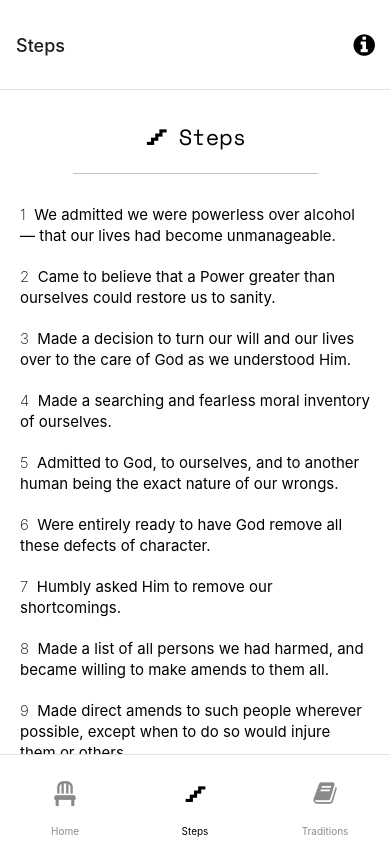
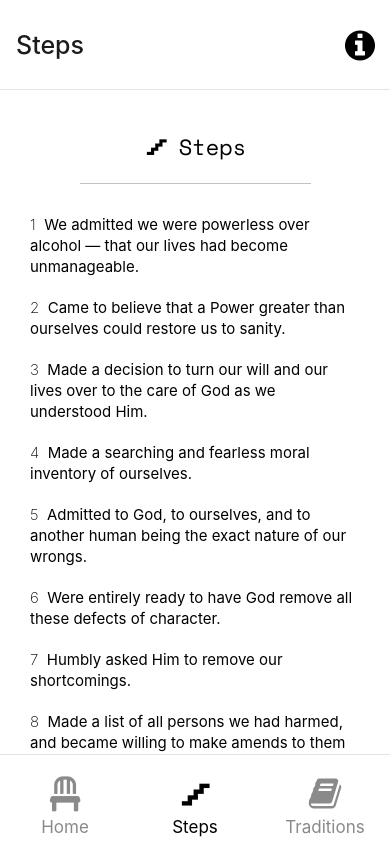
Before and after one commit to WildPastry/JustForToday, a React Native app: screen /Steps in a window 390 px wide. Built offline with nearby package versions, Linux system fonts and the light colour scheme; what expo-linking would draw is missing.

Commit message:
Adding dynamic padding

```diff
--- a/app/components/Reflection.tsx
+++ b/app/components/Reflection.tsx
@@ -169,7 +169,6 @@ const styles = StyleSheet.create({
     textAlignVertical: 'center'
   },
   text: {
-    marginBottom: 20,
     textAlign: 'left'
   },
   textRight: {
--- a/app/constants/Fonts.ts
+++ b/app/constants/Fonts.ts
@@ -3,8 +3,13 @@ export default {
     date: { fontSize: 20 },
     icon: 25,
     tab: 70,
+    tabLabel: 15,
+    tabHeading: 20,
+    tabMarginBottom: 7,
+    tabMarginTop: 7,
     boldTitle: { fontSize: 20, lineHeight: 25 },
     title: { fontSize: 22 },
+    container: { padding: 20 },
     text: { fontSize: 15, lineHeight: 21 },
     quote: { fontSize: 17, lineHeight: 23 }
   },
@@ -12,8 +17,13 @@ export default {
     date: { fontSize: 27 },
     icon: 35,
     tab: 90,
+    tabLabel: 17,
+    tabHeading: 25,
+    tabMarginBottom: 7,
+    tabMarginTop: 15,
     boldTitle: { fontSize: 36, lineHeight: 40 },
     title: { fontSize: 30 },
+    container: { padding: 30 },
     text: { fontSize: 22, lineHeight: 33 },
     quote: { fontSize: 25, lineHeight: 35 }
   },
@@ -21,8 +31,13 @@ export default {
     date: { fontSize: 40 },
     icon: 45,
     tab: 110,
+    tabLabel: 20,
+    tabHeading: 30,
+    tabMarginBottom: 11,
+    tabMarginTop: 11,
     boldTitle: { fontSize: 60, lineHeight: 65 },
     title: { fontSize: 40 },
+    container: { padding: 35 },
     text: { fontSize: 25, lineHeight: 31 },
     quote: { fontSize: 15, lineHeight: 21 }
   }
--- a/app/navigation/index.tsx
+++ b/app/navigation/index.tsx
@@ -81,8 +81,11 @@ function BottomTabNavigator() {
       screenOptions={{
         tabBarActiveTintColor: Colours[colorScheme].tabIconActive,
         tabBarInactiveTintColor: Colours[colorScheme].tabIconDefault,
-        tabBarLabelStyle: { marginBottom: 7 },
-        tabBarIconStyle: { marginTop: 7 },
+        tabBarLabelStyle: {
+          fontSize: Fonts[deviceSize].tabLabel,
+          marginBottom: Fonts[deviceSize].tabMarginBottom
+        },
+        tabBarIconStyle: { marginTop: Fonts[deviceSize].tabMarginTop },
         tabBarStyle: {
           backgroundColor: Colours[colorScheme].navBackground,
           height: Fonts[deviceSize].tab,
@@ -90,6 +93,7 @@ function BottomTabNavigator() {
           borderTopWidth: 0.6,
           elevation: 0
         },
+        headerTitleStyle: { fontSize: Fonts[deviceSize].tabHeading },
         headerStyle: {
           backgroundColor: Colours[colorScheme].navBackground,
           borderBottomColor: Colours[colorScheme].navBorder,
@@ -103,7 +107,11 @@ function BottomTabNavigator() {
         options={({ navigation }: RootTabScreenProps<'Home'>) => ({
           title: 'Home',
           tabBarIcon: ({ color }) => (
-            <TabBarAwesome5Icon name='chair' color={color} />
+            <TabBarAwesome5Icon
+              name='chair'
+              color={color}
+              size={Fonts[deviceSize].icon}
+            />
           ),
           headerRight: () => (
             <Pressable
@@ -113,7 +121,7 @@ function BottomTabNavigator() {
               })}>
               <FontAwesome
                 name='info-circle'
-                size={25}
+                size={Fonts[deviceSize].icon}
                 color={Colours[colorScheme].text}
                 style={{ marginRight: 15 }}
               />
@@ -127,7 +135,11 @@ function BottomTabNavigator() {
         options={({ navigation }: RootTabScreenProps<'Steps'>) => ({
           title: 'Steps',
           tabBarIcon: ({ color }) => (
-            <TabBarMaterialIcon name='stairs' color={color} />
+            <TabBarMaterialIcon
+              name='stairs'
+              color={color}
+              size={Fonts[deviceSize].icon}
+            />
           ),
           headerRight: () => (
             <Pressable
@@ -137,7 +149,7 @@ function BottomTabNavigator() {
               })}>
               <FontAwesome
                 name='info-circle'
-                size={25}
+                size={Fonts[deviceSize].icon}
                 color={Colours[colorScheme].text}
                 style={{ marginRight: 15 }}
               />
@@ -151,7 +163,11 @@ function BottomTabNavigator() {
         options={({ navigation }: RootTabScreenProps<'Traditions'>) => ({
           title: 'Traditions',
           tabBarIcon: ({ color }) => (
-            <TabBarAwesomeIcon name='book' color={color} />
+            <TabBarAwesomeIcon
+              name='book'
+              color={color}
+              size={Fonts[deviceSize].icon}
+            />
           ),
           headerRight: () => (
             <Pressable
@@ -161,7 +177,7 @@ function BottomTabNavigator() {
               })}>
               <FontAwesome
                 name='info-circle'
-                size={25}
+                size={Fonts[deviceSize].icon}
                 color={Colours[colorScheme].text}
                 style={{ marginRight: 15 }}
               />
@@ -177,20 +193,23 @@ function BottomTabNavigator() {
 function TabBarAwesomeIcon(props: {
   name: React.ComponentProps<typeof FontAwesome>['name'];
   color: string;
+  size: number;
 }) {
-  return <FontAwesome size={25} {...props} />;
+  return <FontAwesome {...props} />;
 }
 
 function TabBarAwesome5Icon(props: {
   name: React.ComponentProps<typeof FontAwesome5>['name'];
   color: string;
+  size: number;
 }) {
-  return <FontAwesome5 size={25} {...props} />;
+  return <FontAwesome5 {...props} />;
 }
 
 function TabBarMaterialIcon(props: {
   name: React.ComponentProps<typeof MaterialCommunityIcons>['name'];
   color: string;
+  size: number;
 }) {
-  return <MaterialCommunityIcons size={25} {...props} />;
+  return <MaterialCommunityIcons {...props} />;
 }
--- a/app/screens/About.tsx
+++ b/app/screens/About.tsx
@@ -5,6 +5,9 @@ import React, { useRef } from 'react';
 import Colours from '../constants/Colours';
 import { FontAwesome } from '@expo/vector-icons';
 import { FontDisplay } from '../components/styles/StyledText';
+import Fonts from '../constants/Fonts';
+import { IDeviceSize } from '../types/generic.types';
+import getDeviceSize from '../constants/Layout';
 import packageJson from '../../package.json';
 import useColorScheme from '../hooks/useColorScheme';
 import { useFocusEffect } from '@react-navigation/native';
@@ -13,6 +16,7 @@ const About: React.FC = (): JSX.Element => {
   // Screen settings
   const scrollViewRef: React.MutableRefObject<any> = useRef<any>(null);
   const colorScheme: NonNullable<ColorSchemeName> = useColorScheme();
+  const deviceSize: IDeviceSize[keyof IDeviceSize] = getDeviceSize();
 
   const handleSuggestions = (): void => {
     Linking.openURL(
@@ -38,7 +42,7 @@ const About: React.FC = (): JSX.Element => {
 
   return (
     <ForwardedScrollView
-      contentContainerStyle={styles.container}
+      contentContainerStyle={Fonts[deviceSize].container}
       ref={scrollViewRef}>
       {/* Logo */}
       <FontAwesome
@@ -105,9 +109,6 @@ const styles = StyleSheet.create({
   textCenter: {
     textAlign: 'center'
   },
-  container: {
-    padding: 20
-  },
   title: {
     fontSize: 22,
     marginBottom: 20,
--- a/app/screens/ErrorScreen.tsx
+++ b/app/screens/ErrorScreen.tsx
@@ -1,11 +1,17 @@
 import { FontDisplay } from '../components/styles/StyledText';
+import Fonts from '../constants/Fonts';
+import { IDeviceSize } from '../types/generic.types';
 import { StyleSheet } from 'react-native';
 import { View } from '../components/styles/Themed';
+import getDeviceSize from '../constants/Layout';
 
 const ErrorScreen: React.FC = (): JSX.Element => {
+  // Screen settings
+  const deviceSize: IDeviceSize[keyof IDeviceSize] = getDeviceSize();
+
   return (
-    <View style={styles.container}>
-      <FontDisplay style={styles.title}>ErrorScreen</FontDisplay>
+    <View style={[styles.container, Fonts[deviceSize].container]}>
+      <FontDisplay style={Fonts[deviceSize].title}>ErrorScreen</FontDisplay>
     </View>
   );
 };
@@ -14,11 +20,7 @@ const styles = StyleSheet.create({
   container: {
     alignItems: 'center',
     flex: 1,
-    justifyContent: 'center',
-    padding: 15
-  },
-  title: {
-    fontSize: 20
+    justifyContent: 'center'
   }
 });
 
--- a/app/screens/Home.tsx
+++ b/app/screens/Home.tsx
@@ -73,7 +73,7 @@ const Home: React.FC = (): JSX.Element => {
   const renderApp = () => {
     return (
       <ForwardedScrollView
-        contentContainerStyle={styles.container}
+        contentContainerStyle={[styles.container, Fonts[deviceSize].container]}
         ref={scrollViewRef}>
         {/* Calendar icon */}
         <View style={styles.calendarIconContainer}>
@@ -129,8 +129,7 @@ const Home: React.FC = (): JSX.Element => {
 
 const styles = StyleSheet.create({
   container: {
-    alignSelf: 'stretch',
-    padding: 20
+    alignSelf: 'stretch'
   },
   logoContainer: {
     alignItems: 'center',
--- a/app/screens/NotFoundScreen.tsx
+++ b/app/screens/NotFoundScreen.tsx
@@ -1,14 +1,20 @@
 import { StyleSheet, TouchableOpacity } from 'react-native';
 import { Text, View } from '../components/styles/Themed';
 import Colours from '../constants/Colours';
+import Fonts from '../constants/Fonts';
+import { IDeviceSize } from '../types/generic.types';
 import { RootStackScreenProps } from '../types/navigation.types';
+import getDeviceSize from '../constants/Layout';
 
 export default function NotFoundScreen({
   navigation
 }: RootStackScreenProps<'NotFound'>) {
+  // Screen settings
+  const deviceSize: IDeviceSize[keyof IDeviceSize] = getDeviceSize();
+
   return (
-    <View style={styles.container}>
-      <Text style={styles.title}>This screen doesn't exist.</Text>
+    <View style={[styles.container, Fonts[deviceSize].container]}>
+      <Text style={Fonts[deviceSize].title}>This screen doesn't exist.</Text>
       <TouchableOpacity
         onPress={() => navigation.replace('Root')}
         style={styles.link}>
@@ -27,11 +33,7 @@ const styles = StyleSheet.create({
   container: {
     alignItems: 'center',
     flex: 1,
-    justifyContent: 'center',
-    padding: 20
-  },
-  title: {
-    fontSize: 20
+    justifyContent: 'center'
   },
   link: {
     marginTop: 15,
--- a/app/screens/Steps.tsx
+++ b/app/screens/Steps.tsx
@@ -4,9 +4,12 @@ import React, { useRef } from 'react';
 import { AppState } from '../redux/store';
 import Colours from '../constants/Colours';
 import { FontDisplay } from '../components/styles/StyledText';
+import Fonts from '../constants/Fonts';
+import { IDeviceSize } from '../types/generic.types';
 import { IStep } from '../types/data.types';
 import { MaterialCommunityIcons } from '@expo/vector-icons';
 import Step from '../components/Step';
+import getDeviceSize from '../constants/Layout';
 import { useAppSelector } from '../redux/hooks';
 import useColorScheme from '../hooks/useColorScheme';
 import { useFocusEffect } from '@react-navigation/native';
@@ -15,6 +18,7 @@ const Steps: React.FC = (): JSX.Element => {
   // Screen settings
   const scrollViewRef: React.MutableRefObject<any> = useRef<any>(null);
   const colorScheme: NonNullable<ColorSchemeName> = useColorScheme();
+  const deviceSize: IDeviceSize[keyof IDeviceSize] = getDeviceSize();
 
   // Data from store
   const steps: IStep[] = useAppSelector((state: AppState): IStep[] => {
@@ -31,7 +35,7 @@ const Steps: React.FC = (): JSX.Element => {
 
   return (
     <ForwardedScrollView
-      contentContainerStyle={styles.container}
+      contentContainerStyle={Fonts[deviceSize].container}
       ref={scrollViewRef}>
       <View style={styles.logoContainer}>
         {/* Logo */}
@@ -59,9 +63,6 @@ const Steps: React.FC = (): JSX.Element => {
 };
 
 const styles = StyleSheet.create({
-  container: {
-    padding: 20
-  },
   logoContainer: {
     alignItems: 'center',
     flexDirection: 'row',
--- a/app/screens/Traditions.tsx
+++ b/app/screens/Traditions.tsx
@@ -6,7 +6,10 @@ import { AppState } from '../redux/store';
 import Colours from '../constants/Colours';
 import { FontAwesome } from '@expo/vector-icons';
 import { FontDisplay } from '../components/styles/StyledText';
+import Fonts from '../constants/Fonts';
+import { IDeviceSize } from '../types/generic.types';
 import Tradition from '../components/Tradition';
+import getDeviceSize from '../constants/Layout';
 import { useAppSelector } from '../redux/hooks';
 import useColorScheme from '../hooks/useColorScheme';
 import { useFocusEffect } from '@react-navigation/native';
@@ -16,6 +19,7 @@ const Traditions: React.FC = (): JSX.Element => {
   const scrollViewRef: React.MutableRefObject<any> = useRef<any>(null);
   const colorScheme: NonNullable<ColorSchemeName> = useColorScheme();
   const [traditionType, setTraditionType] = useState(ETraditionTypes.short);
+  const deviceSize: IDeviceSize[keyof IDeviceSize] = getDeviceSize();
 
   // Data from store
   const traditions: ITraditions = useAppSelector(
@@ -38,7 +42,7 @@ const Traditions: React.FC = (): JSX.Element => {
 
   return (
     <ForwardedScrollView
-      contentContainerStyle={styles.container}
+      contentContainerStyle={Fonts[deviceSize].container}
       ref={scrollViewRef}>
       <View style={styles.logoContainer}>
         {/* Logo */}
@@ -104,9 +108,6 @@ const Traditions: React.FC = (): JSX.Element => {
 };
 
 const styles = StyleSheet.create({
-  container: {
-    padding: 20
-  },
   logoContainer: {
     alignItems: 'center',
     flexDirection: 'row',
```
